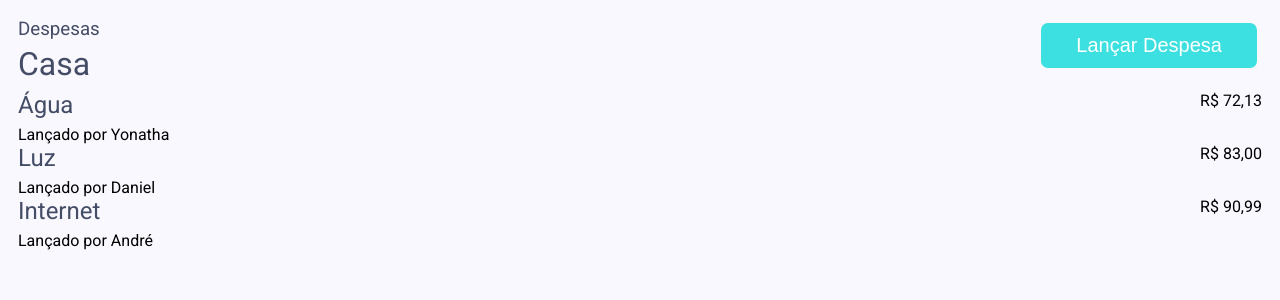
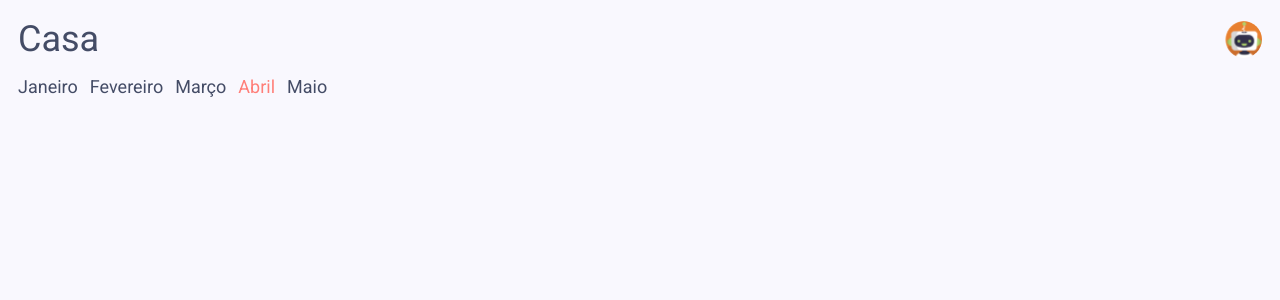
Before and after one commit to MeAjudaDev/greenwallet-react, a React (Create React App) app: page / in a window 1280 px wide. Shown: the top 300 px of the page. Built offline with nearby package versions, Linux system fonts and the light colour scheme.

Commit message:
wip(ListExpenses): started changes to new layout

```diff
--- a/src/ListExpenses.jsx
+++ b/src/ListExpenses.jsx
@@ -1,44 +1,41 @@
+import AppHeader from "./components/AppHeader";
+import NavBar from "./components/NavBar";
 import "./ListExpenses.css";
 
 export default function ListExpenses(props) {
+    const months = [
+        {
+            label: 'Janeiro',
+            link: '#',
+            selected: false
+        },
+        {
+            label: 'Fevereiro',
+            link: '#',
+            selected: false
+        },
+        {
+            label: 'Março',
+            link: '#',
+            selected: false
+        },
+        {
+            label: 'Abril',
+            link: '#',
+            selected: true
+        },
+        {
+            label: 'Maio',
+            link: '#',
+            selected: false
+        }
+    ]
+
     return (
-        <div className="expensesListWrapper">
-            <header className="expensesListHeader">
-                <div>
-                    <h3>{props.title}</h3>
-                    <h1>{props.group}</h1>
-                </div>
-
-                <button type="button" className="buttonListExpenses">
-                    Lançar Despesa
-                </button>
-            </header>
-
-            <ul className="expensesList">
-                <li className="expensesList__item">
-                    <div>
-                        <h2>Água</h2>
-                        <p>Lançado por Yonatha</p>
-                    </div>
-                    <span className="expenseValue">R$ 72,13</span>
-                </li>
-
-                <li className="expensesList__item">
-                    <div>
-                        <h2>Luz</h2>
-                        <p>Lançado por Daniel</p>
-                    </div>
-                    <span className="expenseValue">R$ 83,00</span>
-                </li>
-
-                <li className="expensesList__item">
-                    <div>
-                        <h2>Internet</h2>
-                        <p>Lançado por André</p>
-                    </div>
-                    <span className="expenseValue">R$ 90,99</span>
-                </li>
-            </ul>
-        </div>
+        <>
+            <AppHeader title="Casa" />
+            <NavBar items={months} />
+            <section className="expensesListWrapper"></section>
+        </>
     );
 }
```
